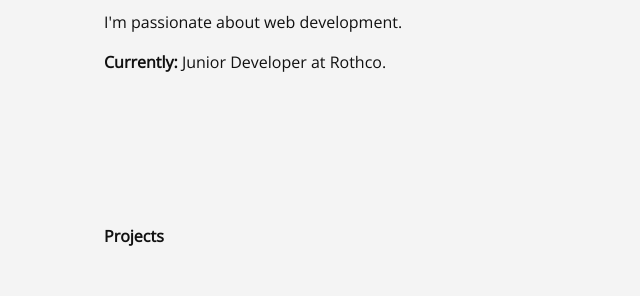
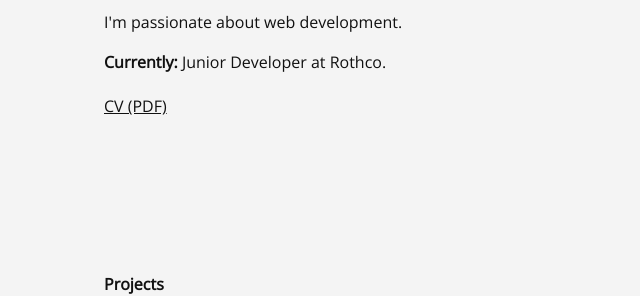
Before and after one commit to NiallEccles/alpha, a website: page index.html in a window 1280 px wide. Shown: the part 506-802 px from the top of the page, without its empty margins (0-640 px from the left). Drawn offline with nearby package versions, Linux system fonts and the light colour scheme.

Commit message:
added cv link

```diff
--- a/index.html
+++ b/index.html
@@ -19,6 +19,7 @@
   		<p class="measure lh-copy">
 			<strong>Currently:</strong> Junior Developer at Rothco.
   		</p>
+      <a target="_blank" rel="noopener noreferrer" href="cv/Niall Eccles.pdf">CV (PDF)</a>
 
 <!-- Projects -->
 		<p id="push" class="b measure lh-copy">
```
